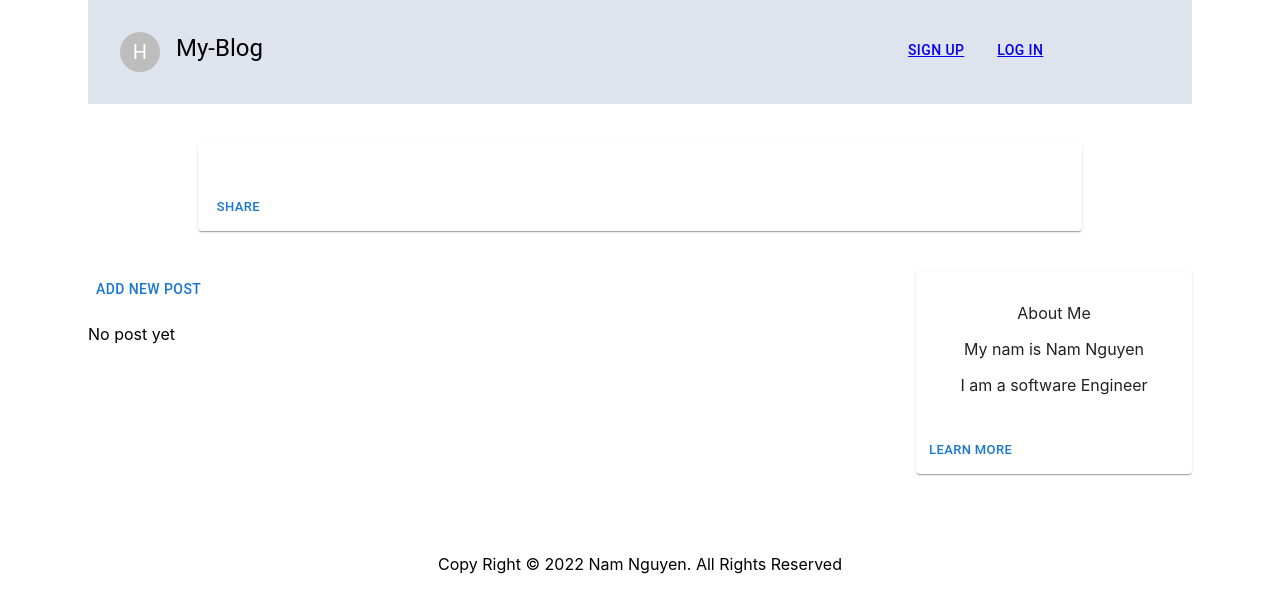
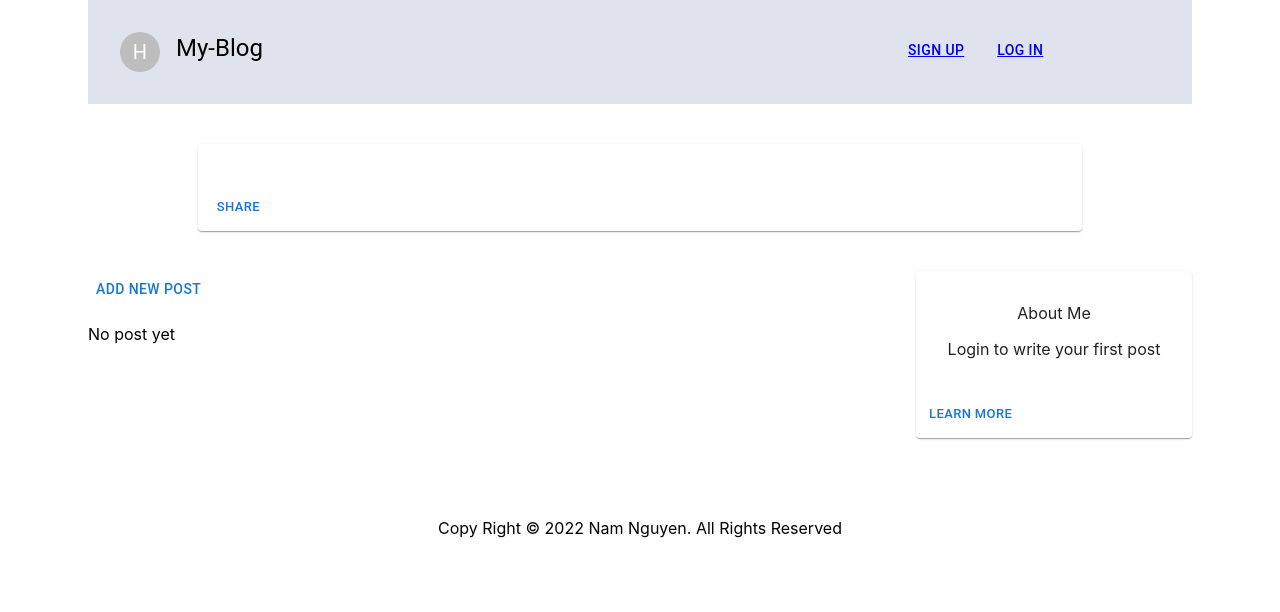
Before and after one commit to namnguyen3019/my-blog, a React (Create React App) app in the folder front-end/: page / in a window 1280 px wide. Shown: the top 612 px of the page. Built offline with nearby package versions, Linux system fonts and the light colour scheme.

Commit message:
Update infor about me when user log in

```diff
--- a/front-end/src/components/InfoCard.tsx
+++ b/front-end/src/components/InfoCard.tsx
@@ -2,14 +2,30 @@ import Button from '@mui/material/Button';
 import Card from '@mui/material/Card';
 import CardActions from '@mui/material/CardActions';
 import CardContent from '@mui/material/CardContent';
+import { useEffect } from 'react';
+import { useAppSelector } from '../state/hook';
 
 export default function InforCard() {
+    const user = useAppSelector(state => state.user)
+    const userEmail = user ? user.email : null
+
+    useEffect(() => {
+    }, [userEmail])
+
     return (
         <Card sx={{ minWidth: 200, textAlign: "center", mx: "auto" }}>
             <CardContent>
                 <p>About Me</p>
-                <p>My nam is Nam Nguyen</p>
-                <p> I am a software Engineer</p>
+                {
+                    userEmail ? (
+                        <>
+                            <p>My email address is: {userEmail}</p>
+                        </>
+                    ) : (
+                        <p>Login to write your first post</p>
+                    )
+                }
+
             </CardContent>
             <CardActions>
                 <Button size="small">Learn More</Button>
```
